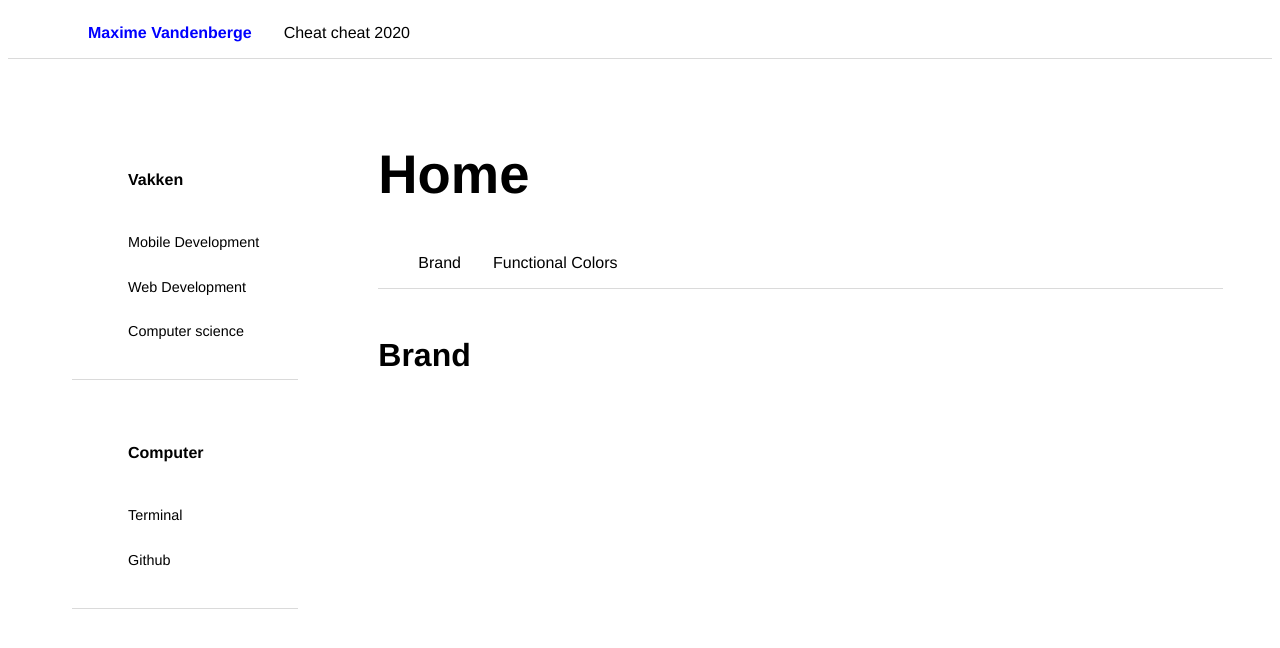
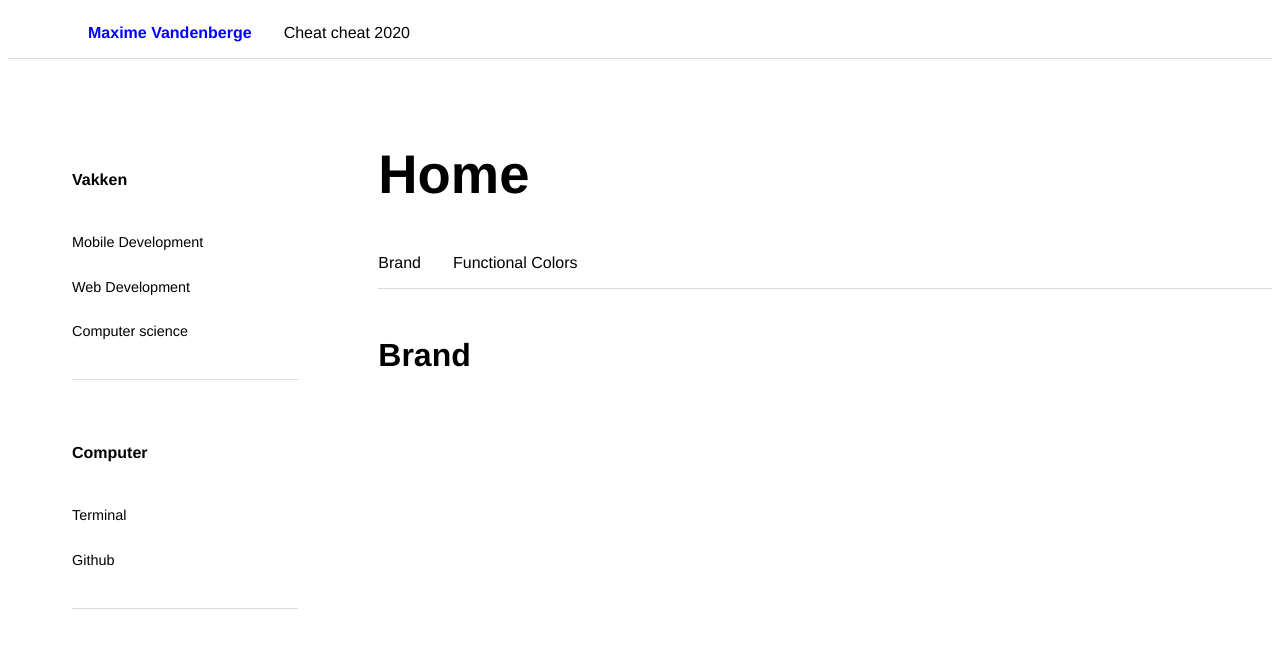
Before and after one commit to maximevandenberge/Cheat-cheet-2020, a PHP site: page /index.php in a window 1280 px wide. Shown: the top 648 px of the page. Run offline with PHP 8.4, Linux system fonts and the light colour scheme; some libraries are stand-ins or nearby versions.

Commit message:
Fixing up old CSS

```diff
--- a/index.php
+++ b/index.php
@@ -8,8 +8,8 @@
      <div class="content">
       <h1>Home</h1>
       <div class="subnav"><ul>
-          <li><a>Brand</a></li>
-          <li><a>Functional Colors</a></li>
+          <li>Brand</li>
+          <li>Functional Colors</li>
 
         </ul></div>
         <h2>Brand</h2>
--- a/sass/main.css
+++ b/sass/main.css
@@ -8,7 +8,6 @@ a {
 }
 
 a:hover {
-  color: #000;
   cursor: pointer;
 }
 
@@ -62,12 +61,12 @@ nav > li {
   padding-bottom: 1.5rem;
   padding-top: 1rem;
   border-bottom: 0.05rem solid #dadada;
+  padding-left: 0;
 }
 
 .chapter {
   margin-bottom: 2rem;
   margin-top: 2rem;
-  padding: 0 1rem;
   font-weight: bold;
   font-size: 1rem;
 }
@@ -78,7 +77,7 @@ nav > li {
 }
 
 .sub {
-  padding: .8rem 1rem;
+  padding: .8rem 0rem;
   margin-bottom: .2rem;
   font-size: .9rem;
 }
@@ -170,8 +169,8 @@ h2 {
       -ms-flex-pack: start;
           justify-content: flex-start;
   border-bottom: 0.05rem solid #dadada;
-  width: 90%;
   margin-bottom: 3rem;
+  padding-left: 0;
 }
 
 .subnav > ul > li {
--- a/sass/main.scss
+++ b/sass/main.scss
@@ -8,7 +8,7 @@ html{
 a{
     text-decoration: none;
     &:hover{
-        color: $black;
+
 
         cursor: pointer;
 
@@ -57,6 +57,7 @@ margin-right: 5rem;
     padding-bottom: 1.5rem;
     padding-top: 1rem;
     border-bottom: .05rem solid $border;
+    padding-left: 0;
 
 
 
@@ -67,7 +68,7 @@ margin-right: 5rem;
 
     margin-bottom: 2rem;
     margin-top: 2rem;
-    padding:  0 1rem;
+
     font-weight: bold;
     font-size: 1rem;
 
@@ -78,7 +79,7 @@ margin-right: 5rem;
 }
 
 .sub{
-    padding:  .8rem 1rem;
+    padding:  .8rem 0rem;
     margin-bottom: .2rem;
     font-size: .9rem;
 
@@ -172,8 +173,9 @@ display: flex;
 flex-direction: row;
 justify-content: flex-start;
 border-bottom: .05rem solid $border;
-width:90%;
+
 margin-bottom: 3rem;
+padding-left: 0;
 
 
 >li{
```
Also changed, not shown: 1 other file.
